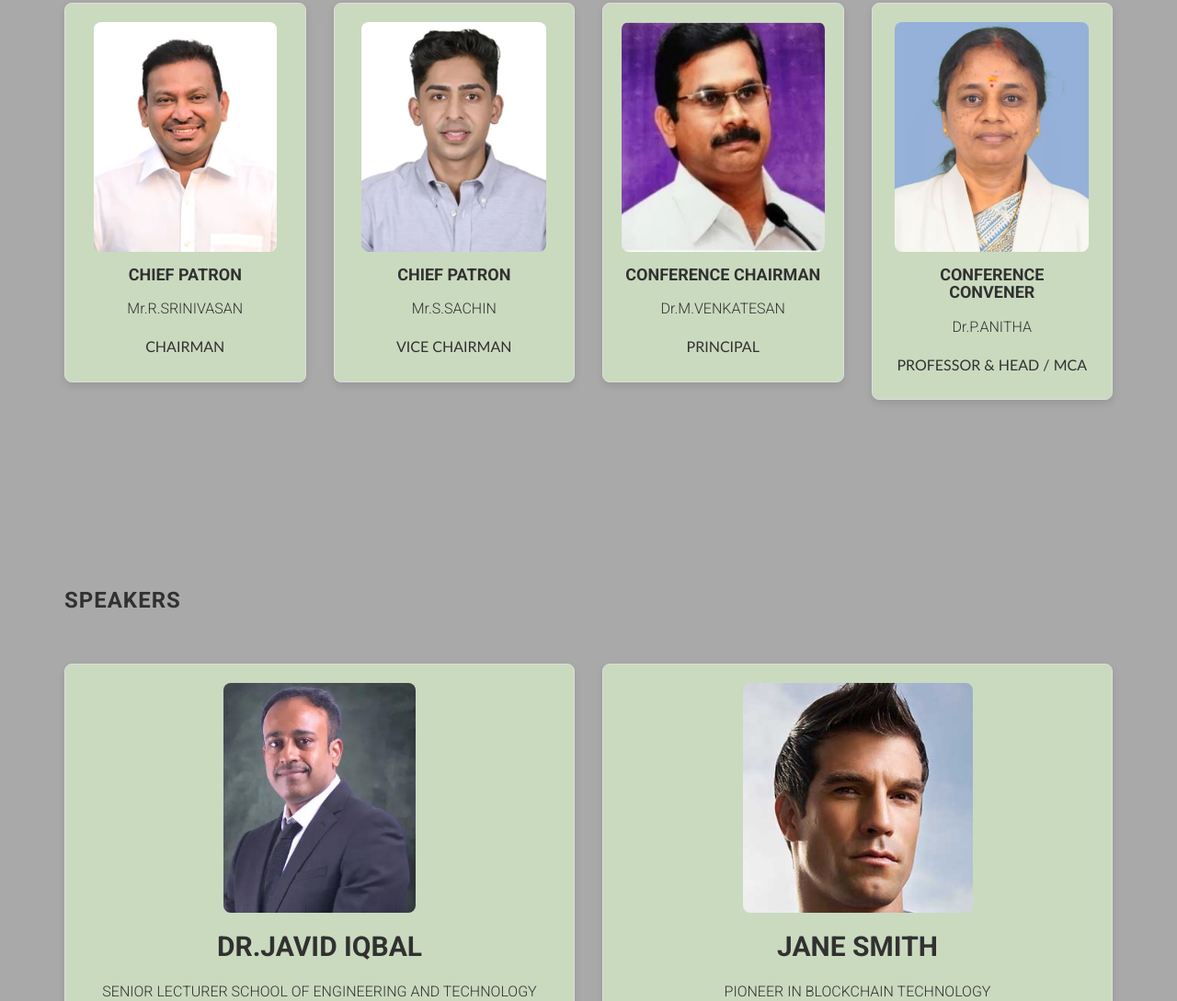
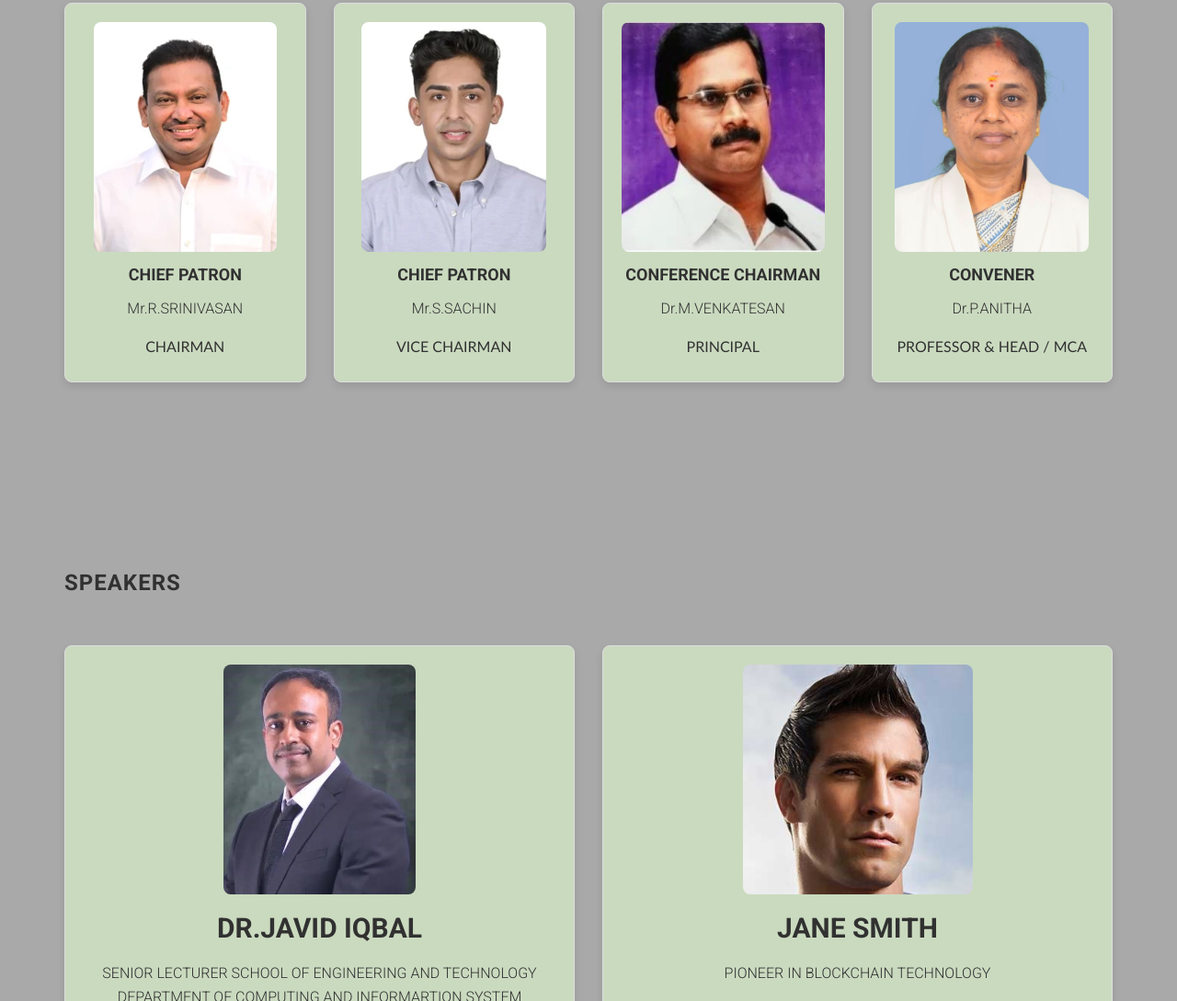
Before and after one commit to chandrumikey/conferenceit, a website: page index.html in a window 1280 px wide. Shown: the part 2332-3421 px from the top of the page at 92% size. Drawn offline with Linux system fonts and the light colour scheme; files whose address does not match are found by name.

Commit message:
Update index.html

```diff
--- a/index.html
+++ b/index.html
@@ -206,7 +206,7 @@
                             <img alt="Dr.P.ANITHA" class="img-responsive center-block" src="assets/images/backgrounds/mam.jpg">
                         </figure>
 
-                        <h4>Conference <br> Convener</h4>
+                        <h4> Convener</h4>
                         <p style="text-transform: capitalize">Dr.P.ANITHA</p>
                         <p style="font-family: 'Gill Sans', 'Gill Sans MT', Calibri, 'Trebuchet MS', sans-serif;">Professor & Head / MCA</p>
 
```
